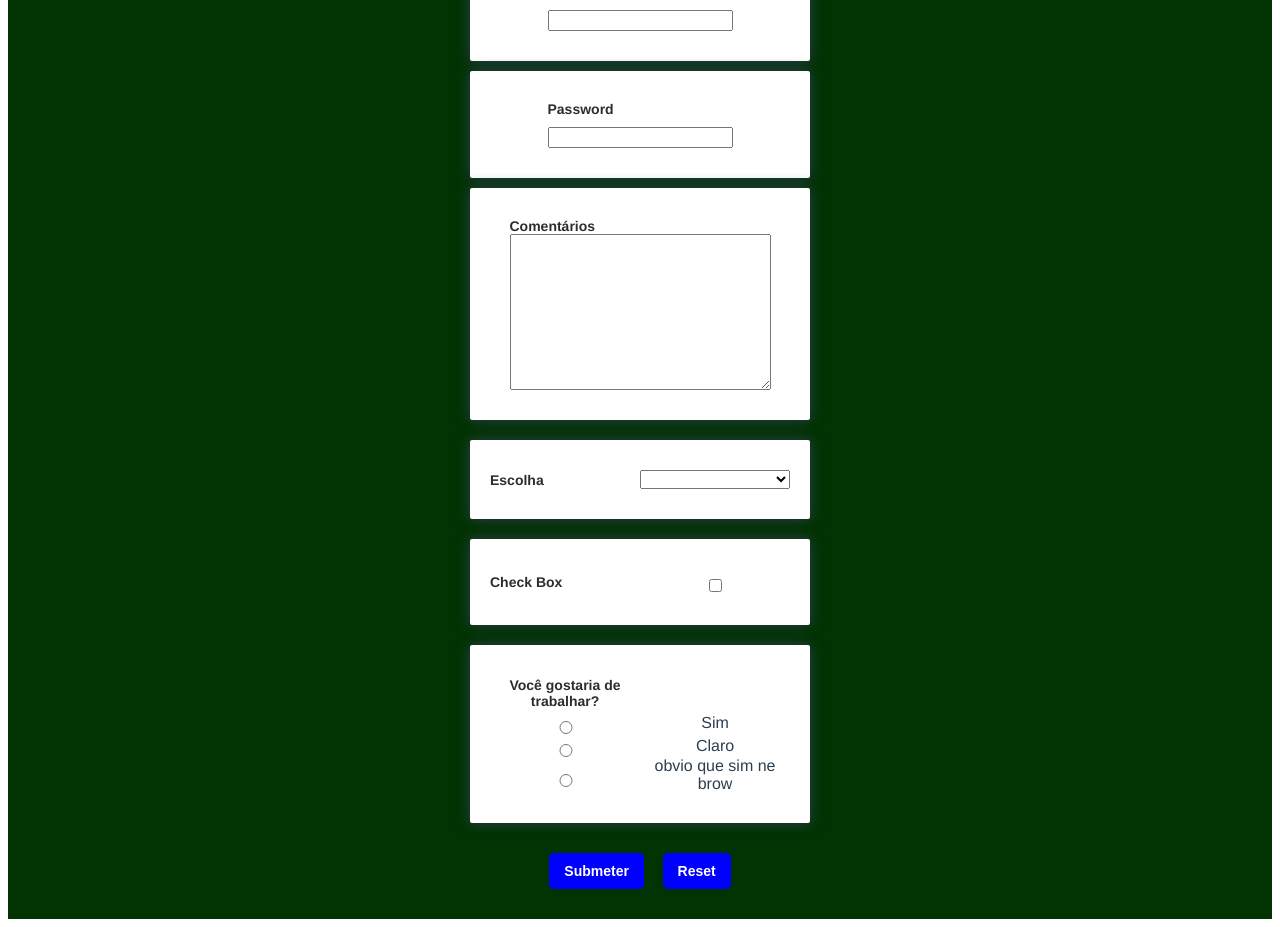
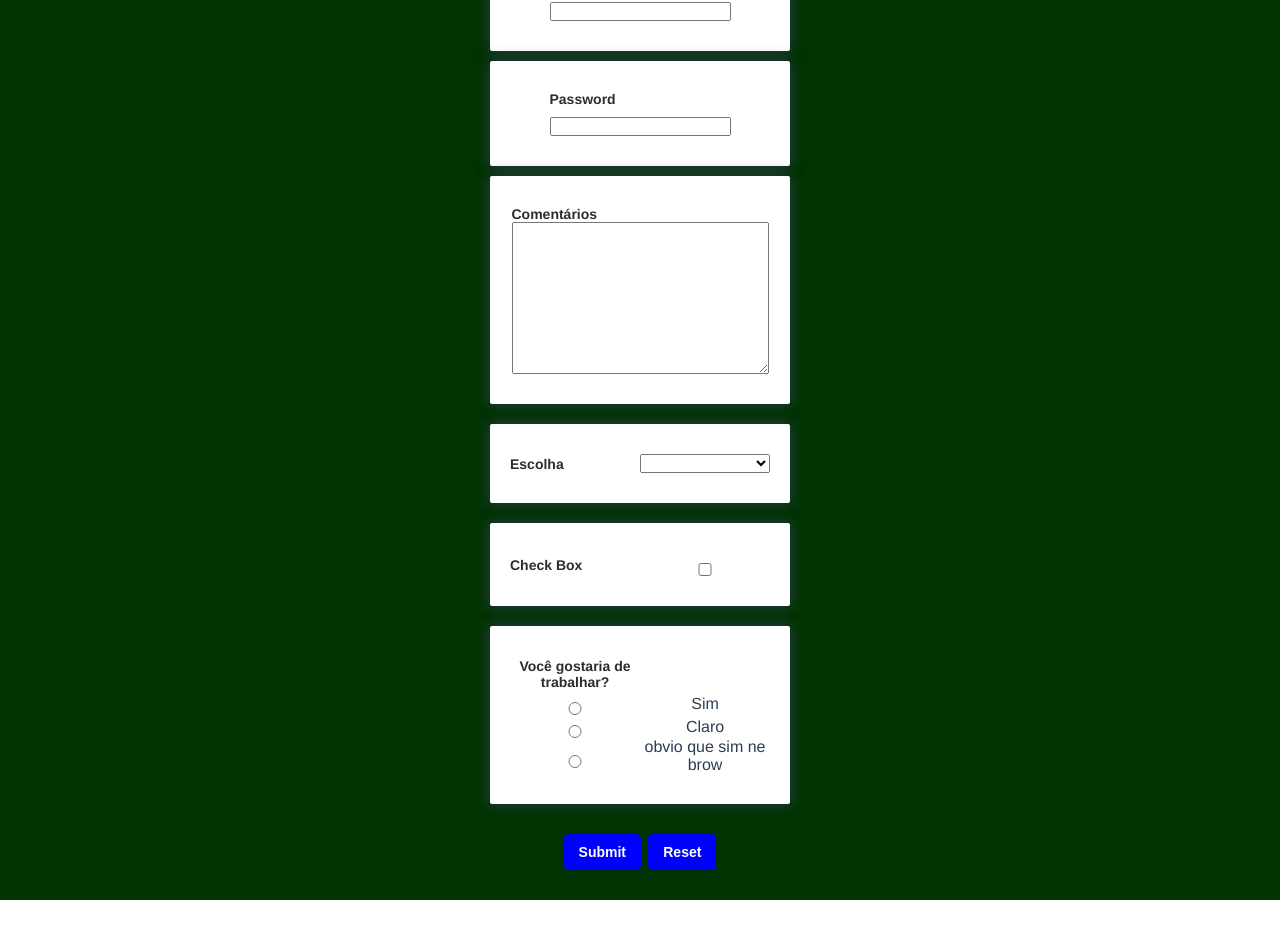
Before and after one commit to bkpedrosuper/userManager-beta_version, a Vue app: page / in a window 1280 px wide. Shown: the part 124-1051 px from the top of the page. After the commit the page ends 1024 px from the top, so only its background shows below. Built offline with nearby package versions, Linux system fonts and the light colour scheme.

Commit message:
Estilizando Main page

```diff
--- a/src/App.vue
+++ b/src/App.vue
@@ -29,3 +29,13 @@ export default {
   width: 100%;
 }
 </style>
+
+<style>
+*{
+  margin: 0;
+  padding: 0;
+  outline: 0;
+  box-sizing: border-box;
+}
+
+</style>
--- a/src/components/Main.vue
+++ b/src/components/Main.vue
@@ -47,7 +47,7 @@
             </div>
 
             <div id="buttones">
-                <button v-on:click.prevent="validaForm" id="submitbutton" type="submit">Submeter</button>
+                <button v-on:click.prevent="validaForm" id="submitbutton" type="submit">Submit</button>
                 <button type="reset" id="resetbutton">Reset</button>
             </div>
 
@@ -220,9 +220,9 @@ form{
     color: #FFF;
     padding: 10px 15px;
     border-radius: 5px;
-    border:0;
     font-weight: bold;
     cursor: pointer;
+    border: 0;
 
 }
 
```
